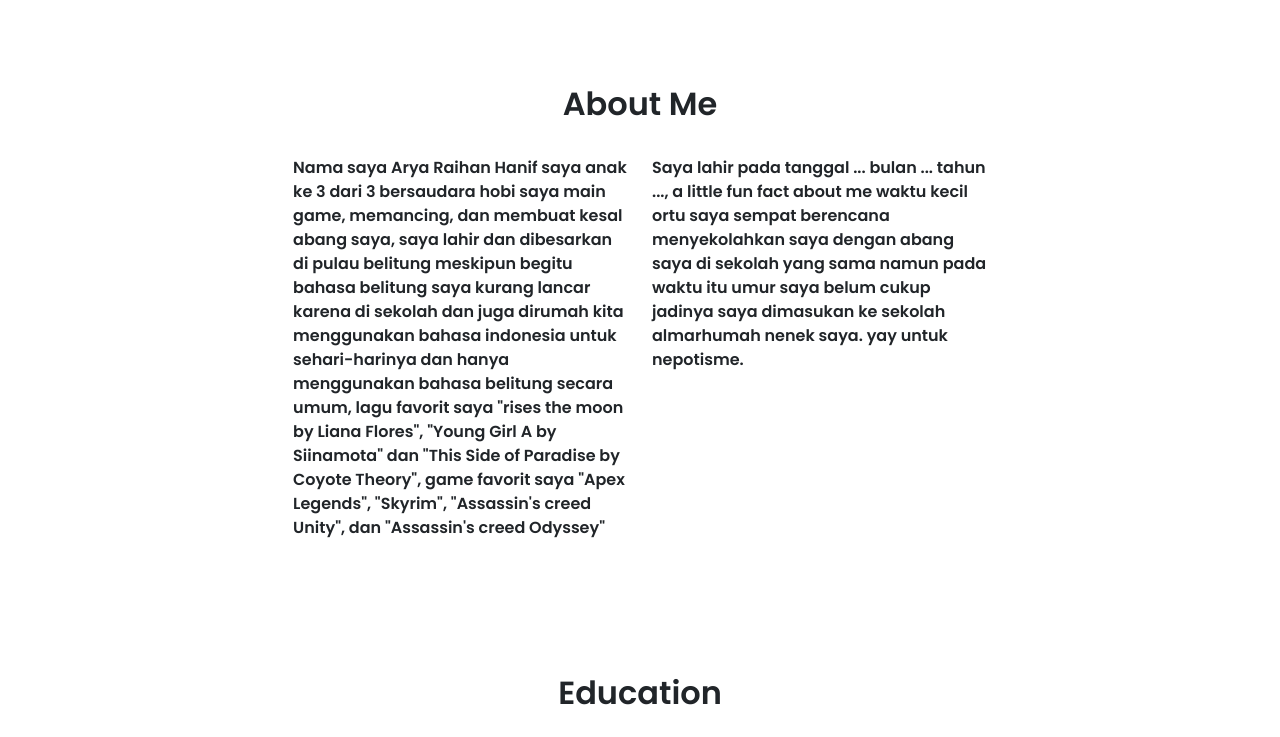
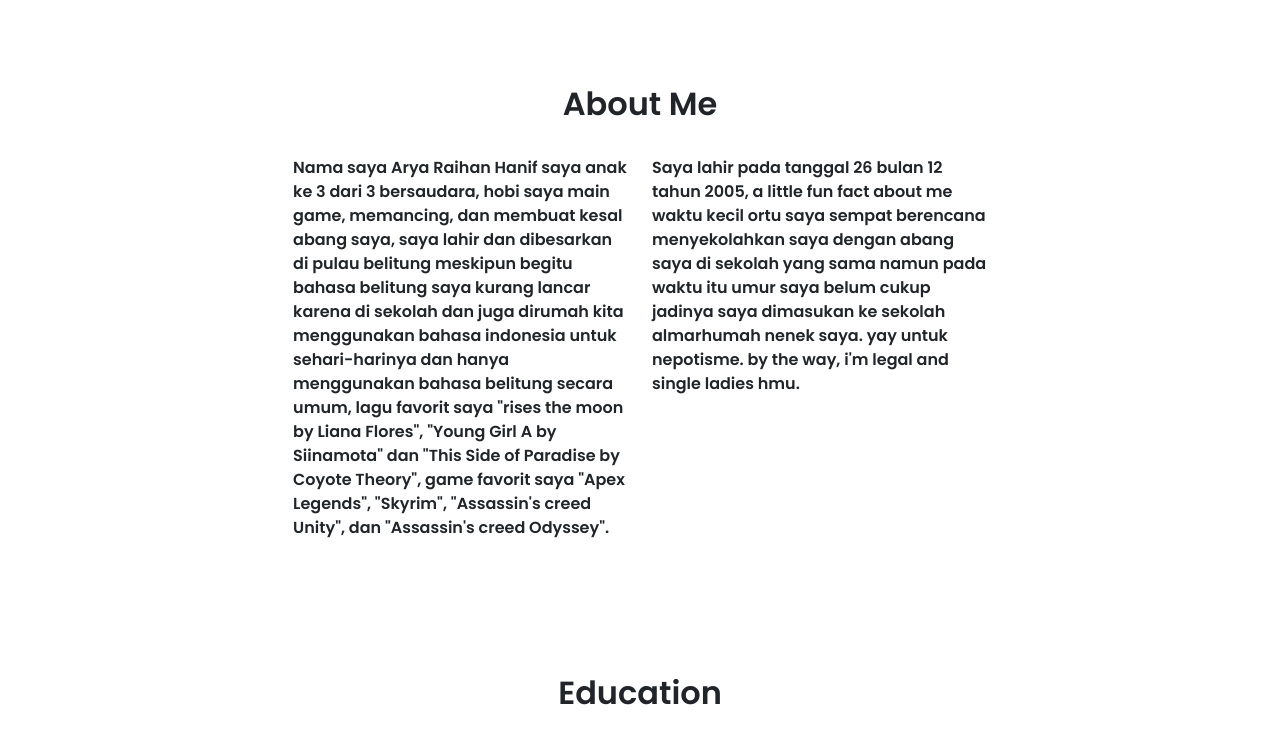
Before and after one commit to aryahanif/itw2023_project1_233040101, a plain HTML site: page index.html in a window 1280 px wide. Shown: the part 622-1359 px from the top of the page. Drawn offline with nearby package versions, Linux system fonts and the light colour scheme.

Commit message:
Nyicil Portfolio Jilid 2

```diff
--- a/index.html
+++ b/index.html
@@ -76,7 +76,7 @@
     <!-- End Navbar -->
 
     <!-- Jumbotron -->
-    <section class="jumbotron text-center bg-image text-white">
+    <section id="jumbotron" class="jumbotron text-center bg-image text-white">
         <img src="img/pp.jpg" class=" mt-4 rounded-circle img-thumbnail" alt="Arya" width="402px" />
         <h1 class="display-4 mt-4">Arya Rayhan Hanif</h1>
         <p class="lead mt-3 m-3">Informatics Engineering Student</p>
@@ -92,20 +92,20 @@
                 </div>
                 <div class="row justify-content-center mt-4">
                     <div class="col-md-4">
-                        <p>Nama saya Arya Raihan Hanif saya anak ke 3 dari 3 bersaudara hobi saya main game,
+                        <p>Nama saya Arya Raihan Hanif saya anak ke 3 dari 3 bersaudara, hobi saya main game,
                             memancing, dan membuat kesal abang saya, saya lahir dan dibesarkan di pulau belitung
                             meskipun begitu bahasa belitung saya kurang lancar karena di sekolah dan juga dirumah kita
                             menggunakan bahasa indonesia untuk sehari-harinya dan hanya menggunakan bahasa belitung
                             secara umum, lagu favorit saya "rises the moon by Liana Flores", "Young Girl A by Siinamota"
                             dan "This Side of Paradise by Coyote Theory", game favorit saya "Apex Legends", "Skyrim",
-                            "Assassin's creed Unity", dan "Assassin's creed Odyssey"
+                            "Assassin's creed Unity", dan "Assassin's creed Odyssey".
                         </p>
                     </div>
                     <div class="col-md-4">
-                        <p>Saya lahir pada tanggal ... bulan ... tahun ..., a little fun fact about me waktu kecil ortu
+                        <p>Saya lahir pada tanggal 26 bulan 12 tahun 2005, a little fun fact about me waktu kecil ortu
                             saya sempat berencana menyekolahkan saya dengan abang saya di sekolah yang sama namun pada
                             waktu itu umur saya belum cukup jadinya saya dimasukan ke sekolah almarhumah nenek saya. yay
-                            untuk nepotisme.</p>
+                            untuk nepotisme. by the way, i'm legal and single ladies hmu.</p>
                     </div>
                 </div>
             </div>
```
